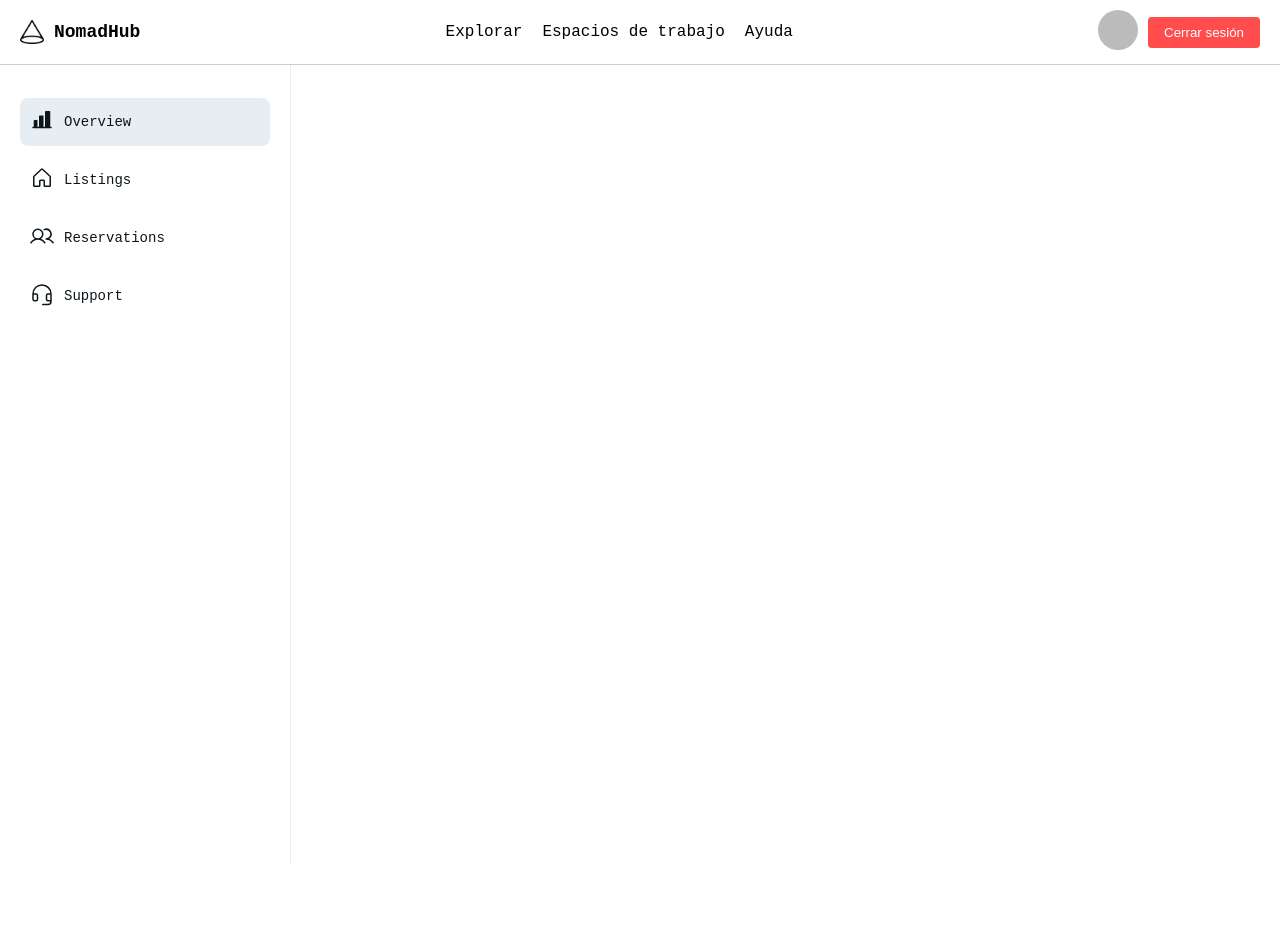
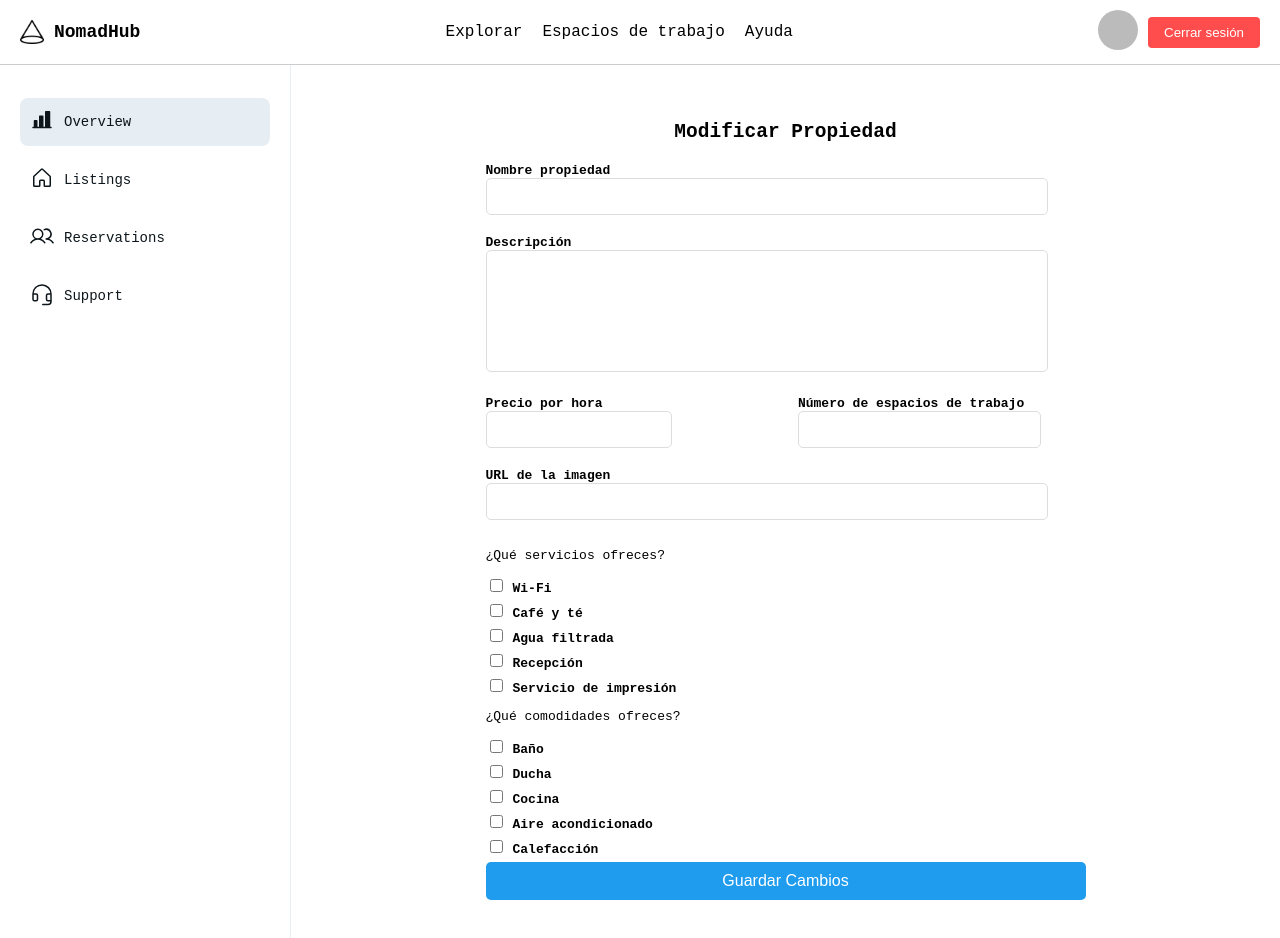
Before and after one commit to Isaac-Abarca/NomadHub, a React (Vite) app: page /host/editproperty/1 in a window 1280 px wide. Before the commit the page ends 865 px from the top, so only its background shows below. Built offline with nearby package versions, Linux system fonts and the light colour scheme; no server answers; the database is empty; sample sign-in values are in the browser's storage.

Commit message:
Crud completo para las propiedades

```diff
--- a/package.json
+++ b/package.json
@@ -22,6 +22,7 @@
     "react": "^18.2.0",
     "react-chartjs-2": "^5.2.0",
     "react-dom": "^18.2.0",
+    "react-icons": "^5.2.1",
     "react-router-dom": "^6.23.1"
   },
   "devDependencies": {
--- a/src/components/PropertyCard.jsx
+++ b/src/components/PropertyCard.jsx
@@ -1,14 +1,25 @@
 /* eslint-disable react/prop-types */
 // src/components/PropertyCard.jsx
+
+import { FaEdit, FaTrash } from 'react-icons/fa';
 import '../styles/PropertyCard.css';
 
-const PropertyCard = ({ property }) => {
+const PropertyCard = ({ property, onEdit, onDelete }) => {
   return (
     <div className="property-card">
-      <div className="property-image" style={{ backgroundImage: `url(${property.imageUrl})` }}></div>
+      <div className="property-image" style={{ backgroundImage: `url(${property.imageUrl})` }}>
+        <div className="property-actions">
+          <button onClick={() => onEdit(property)} className="action-button edit-button">
+            <FaEdit />
+          </button>
+          <button onClick={() => onDelete(property.id)} className="action-button delete-button">
+            <FaTrash />
+          </button>
+        </div>
+      </div>
       <div className="property-details">
         <p className="property-title">{property.title}</p>
-        <p className="property-price">${property.price}/hr · {property.spaces} espacios</p>
+        <p className="property-price">${property.price}/hr · {property.workspaces} espacios</p>
         <p className="property-service">{property.services.foodService ? 'Con servicio de alimentos' : ''}</p>
       </div>
     </div>
--- /dev/null
+++ b/src/pages/EditProperty .jsx
@@ -0,0 +1,178 @@
+import { useState, useEffect } from 'react';
+import { useParams, useLocation, useNavigate } from 'react-router-dom';
+import { doc, getDoc, updateDoc } from 'firebase/firestore';
+import { db } from '../utils/firebase';
+import '../styles/AddProperty.css';
+
+const EditProperty = () => {
+    const { id } = useParams();
+    const location = useLocation();
+    const [property, setProperty] = useState(location.state?.property || {});
+    const navigate = useNavigate();
+
+    useEffect(() => {
+        const fetchProperty = async () => {
+            if (!location.state?.property) {
+                const docRef = doc(db, 'properties', id);
+                const docSnap = await getDoc(docRef);
+                if (docSnap.exists()) {
+                    setProperty(docSnap.data());
+                }
+            }
+        };
+
+        fetchProperty();
+    }, [id, location.state?.property]);
+
+    const handleChange = (e) => {
+        const { name, value } = e.target;
+        setProperty((prev) => ({
+            ...prev,
+            [name]: value,
+        }));
+    };
+
+    const handleCheckboxChange = (e) => {
+        const { name, checked } = e.target;
+        setProperty((prev) => ({
+            ...prev,
+            [name]: checked,
+        }));
+    };
+
+    const handleSubmit = async (e) => {
+        e.preventDefault();
+        const docRef = doc(db, 'properties', id);
+        await updateDoc(docRef, property);
+        navigate('/host/listings');
+    };
+
+    return (
+        <div className="add-property-container">
+            <h2>Modificar Propiedad</h2>
+            <form onSubmit={handleSubmit}>
+                <label>
+                    Nombre propiedad
+                    <input type="text" name="title" value={property.title || ''} onChange={handleChange} required />
+                </label>
+                <label>
+                    Descripción
+                    <textarea name="description" value={property.description || ''} onChange={handleChange} required />
+                </label>
+                <div className="container-price-space">
+                    <label>
+                        Precio por hora
+                        <input type="number" name="price" value={property.price || ''} onChange={handleChange} required />
+                    </label>
+                    <label>
+                        Número de espacios de trabajo
+                        <input type="number" name="spaces" value={property.spaces || ''} onChange={handleChange} required />
+                    </label>
+                </div>
+                <label>
+                    URL de la imagen
+                    <input type="text" name="imageUrl" value={property.imageUrl || ''} onChange={handleChange} required />
+                </label>
+                <div className="checkbox-group">
+                    <p>¿Qué servicios ofreces?</p>
+                    <label>
+                        <input
+                            type="checkbox"
+                            name="wifi"
+                            checked={property.wifi || false}
+                            onChange={handleCheckboxChange}
+                        />
+                        Wi-Fi
+                    </label>
+                    <label>
+                        <input
+                            type="checkbox"
+                            name="coffeeTea"
+                            checked={property.coffeeTea || false}
+                            onChange={handleCheckboxChange}
+                        />
+                        Café y té
+                    </label>
+                    <label>
+                        <input
+                            type="checkbox"
+                            name="filteredWater"
+                            checked={property.filteredWater || false}
+                            onChange={handleCheckboxChange}
+                        />
+                        Agua filtrada
+                    </label>
+                    <label>
+                        <input
+                            type="checkbox"
+                            name="reception"
+                            checked={property.reception || false}
+                            onChange={handleCheckboxChange}
+                        />
+                        Recepción
+                    </label>
+                    <label>
+                        <input
+                            type="checkbox"
+                            name="printingService"
+                            checked={property.printingService || false}
+                            onChange={handleCheckboxChange}
+                        />
+                        Servicio de impresión
+                    </label>
+                </div>
+                <div className="checkbox-group">
+                    <p>¿Qué comodidades ofreces?</p>
+                    <label>
+                        <input
+                            type="checkbox"
+                            name="bathroom"
+                            checked={property.bathroom || false}
+                            onChange={handleCheckboxChange}
+                        />
+                        Baño
+                    </label>
+                    <label>
+                        <input
+                            type="checkbox"
+                            name="shower"
+                            checked={property.shower || false}
+                            onChange={handleCheckboxChange}
+                        />
+                        Ducha
+                    </label>
+                    <label>
+                        <input
+                            type="checkbox"
+                            name="kitchen"
+                            checked={property.kitchen || false}
+                            onChange={handleCheckboxChange}
+                        />
+                        Cocina
+                    </label>
+                    <label>
+                        <input
+                            type="checkbox"
+                            name="airConditioning"
+                            checked={property.airConditioning || false}
+                            onChange={handleCheckboxChange}
+                        />
+                        Aire acondicionado
+                    </label>
+                    <label>
+                        <input
+                            type="checkbox"
+                            name="heating"
+                            checked={property.heating || false}
+                            onChange={handleCheckboxChange}
+                        />
+                        Calefacción
+                    </label>
+                </div>
+                <button type="submit">Guardar Cambios</button>
+            </form>
+        </div>
+    );
+};
+
+export default EditProperty;
--- a/src/pages/HostPanel.jsx
+++ b/src/pages/HostPanel.jsx
@@ -8,6 +8,7 @@ import Reservations from './Reservations';
 import Support from './Support';
 import '../styles/HostPanel.css';
 import AddProperty from './AddProperty';
+import EditProperty from './EditProperty ';
 
 const HostPanel = () => {
   const [activeSection, setActiveSection] = useState('overview');
@@ -75,6 +76,7 @@ const HostPanel = () => {
           <Route path="reservations" element={<Reservations />} />
           <Route path="support" element={<Support />} />
           <Route path="addproperty" element={<AddProperty/>}/>
+          <Route path="editproperty/:id" element={<EditProperty/>}/>
         </Routes>
       </main>
     </div>
--- a/src/styles/Listings.css
+++ b/src/styles/Listings.css
@@ -59,3 +59,47 @@
   grid-template-columns: repeat(auto-fill, minmax(200px, 1fr));
   gap: 20px;
 }
+
+
+.delete-modal {
+  position: fixed;
+  top: 0;
+  left: 0;
+  width: 100%;
+  height: 100%;
+  background: rgba(0, 0, 0, 0.5);
+  display: flex;
+  align-items: center;
+  justify-content: center;
+  z-index: 1000;
+}
+
+.delete-modal-content {
+  background: white;
+  padding: 20px;
+  border-radius: 10px;
+  max-width: 400px;
+  text-align: center;
+}
+
+.delete-modal-content p {
+  margin-bottom: 20px;
+}
+
+.delete-modal-content button {
+  margin: 0 10px;
+  padding: 10px 20px;
+  border: none;
+  border-radius: 5px;
+  cursor: pointer;
+}
+
+.delete-modal-content button.confirm {
+  background-color: red;
+  color: rgb(255, 0, 0);
+}
+
+.delete-modal-content button.cancel {
+  background-color: #4c7b9a;
+  color: white;
+}
--- a/src/styles/PropertyCard.css
+++ b/src/styles/PropertyCard.css
@@ -5,6 +5,7 @@
   flex-direction: column;
   gap: 10px;
   padding-bottom: 10px;
+  position: relative;
 }
 
 .property-image {
@@ -13,6 +14,35 @@
   background-size: cover;
   background-position: center;
   border-radius: 10px;
+  position: relative;
+  overflow: hidden;
+}
+
+.property-actions {
+  position: absolute;
+  top: 0;
+  left: 0;
+  width: 100%;
+  height: 100%;
+  display: flex;
+  justify-content: center;
+  align-items: center;
+  gap: 10px;
+  background: rgba(0, 0, 0, 0.5);
+  opacity: 0;
+  transition: opacity 0.3s;
+}
+
+.property-image:hover .property-actions {
+  opacity: 1;
+}
+
+.action-button {
+  background: none;
+  border: none;
+  color: white;
+  cursor: pointer;
+  font-size: 20px;
 }
 
 .property-details {
```
Also changed, not shown: src/pages/Listings.jsx (+41 -8 lines), 1 other file (tests, documents, lock files or other folders).
